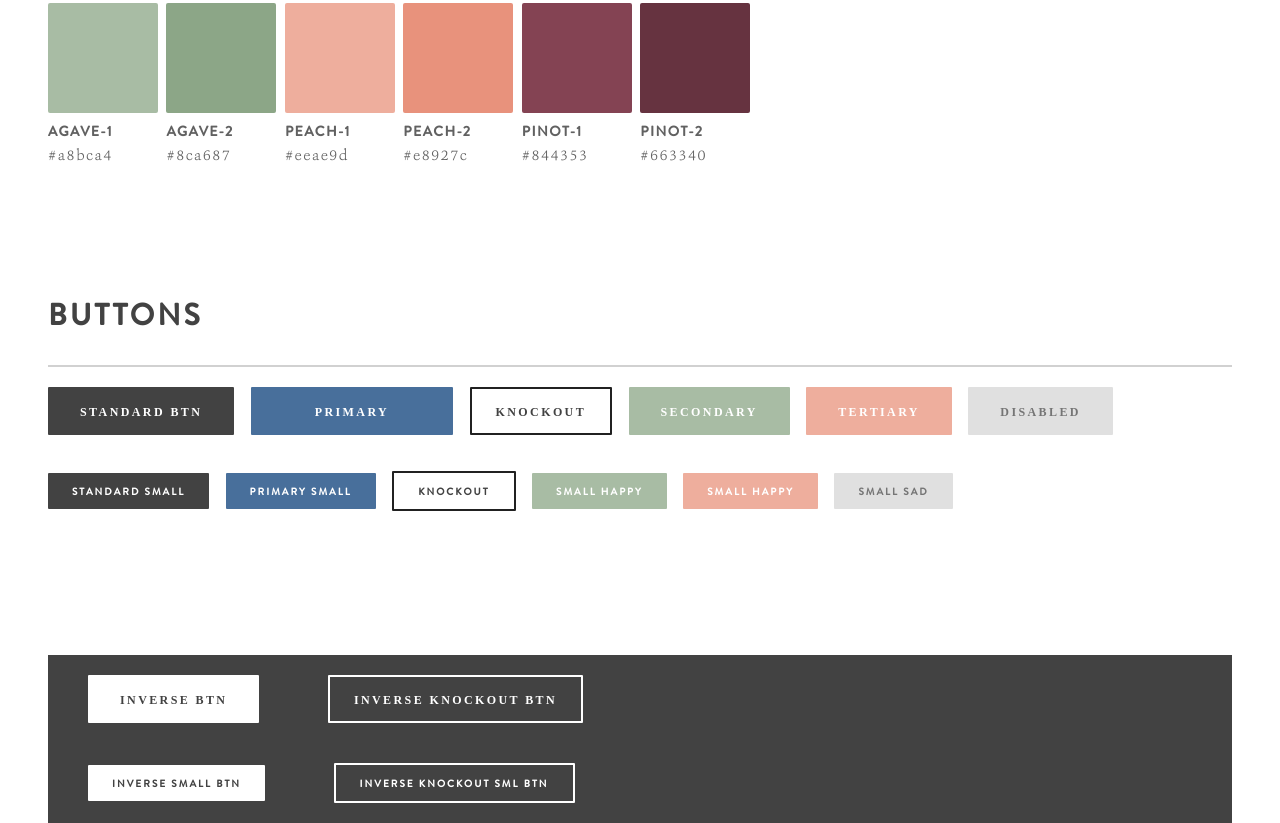
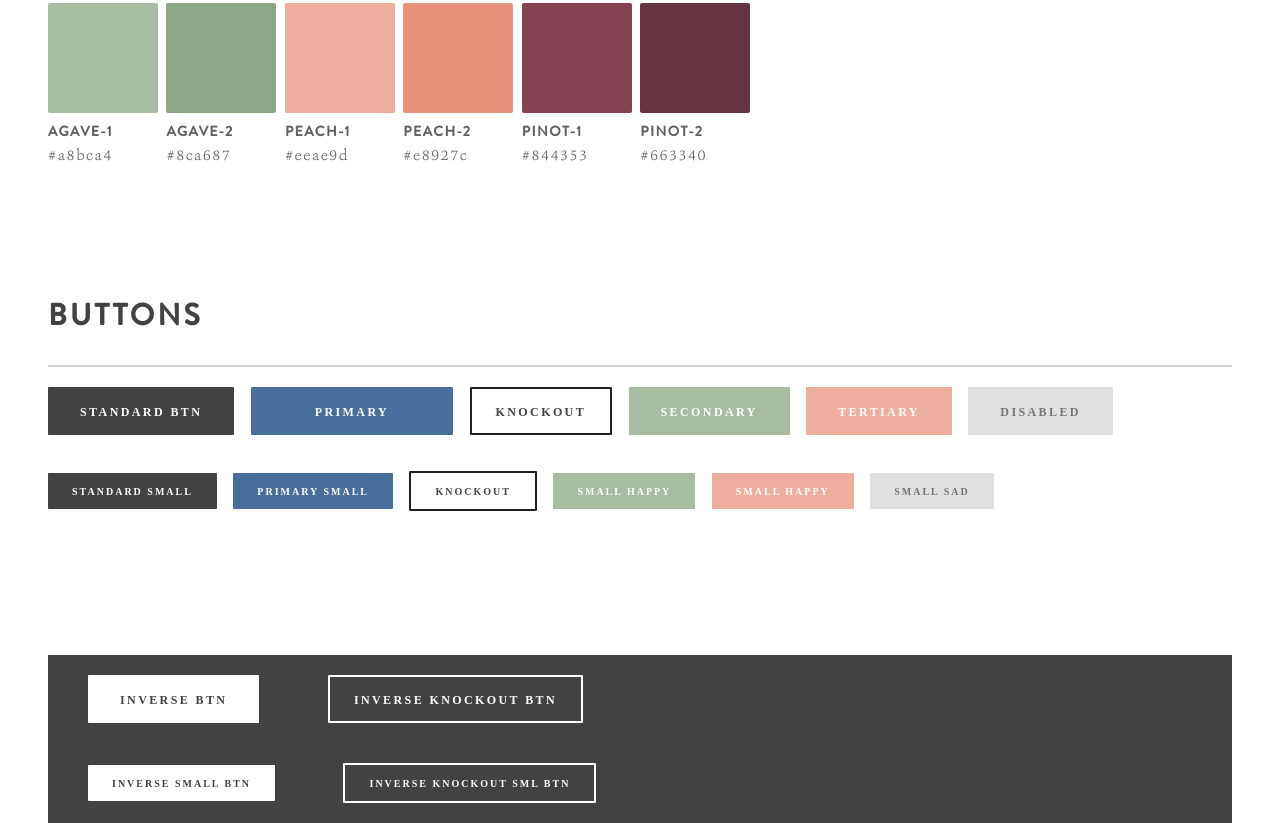
Before and after one commit to courtneybradford/citizenry_style_guide, a website: page app/index.html in a window 1280 px wide. Shown: the part 2189-3012 px from the top of the page. Drawn offline with Linux system fonts and the light colour scheme.

Commit message:
set BG to button font

```diff
--- a/app/styles/main.scss
+++ b/app/styles/main.scss
@@ -302,7 +302,7 @@ li {
   background: $mono-800;
   display: inline-block;
   transition: all .3s ease-in-out;
-  font-family: Brandon Grotesque;
+  font-family: 'Brandon Grotesque';
   font-weight: 600;
   letter-spacing: .2em;
   text-transform: uppercase;
@@ -389,7 +389,6 @@ li {
   }
 
   &.small {
-     font-family: 'BrandonGrotesque';
      font-weight: 600;
      padding: 14px 24px 12px;
      font-size: 0.625rem;
```
Also changed, not shown: app/styles/main.css.
